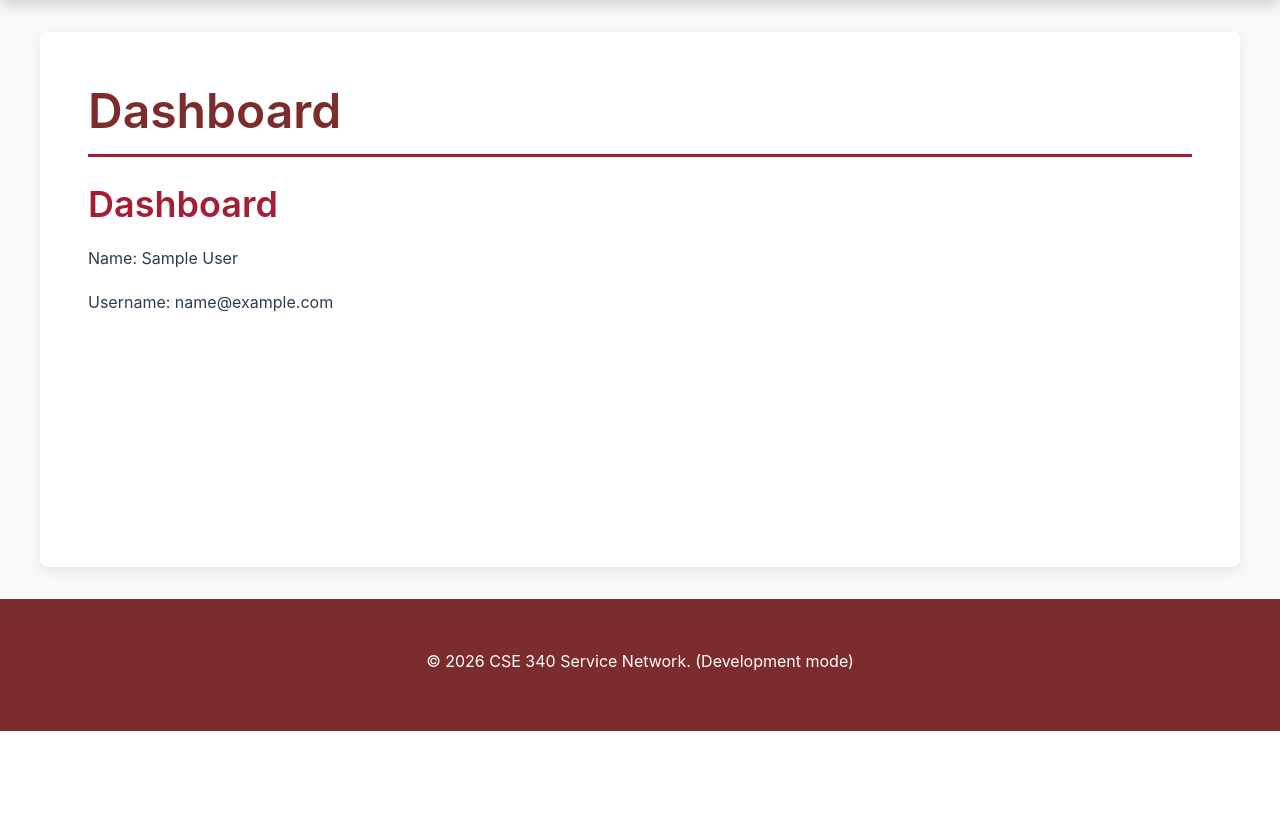
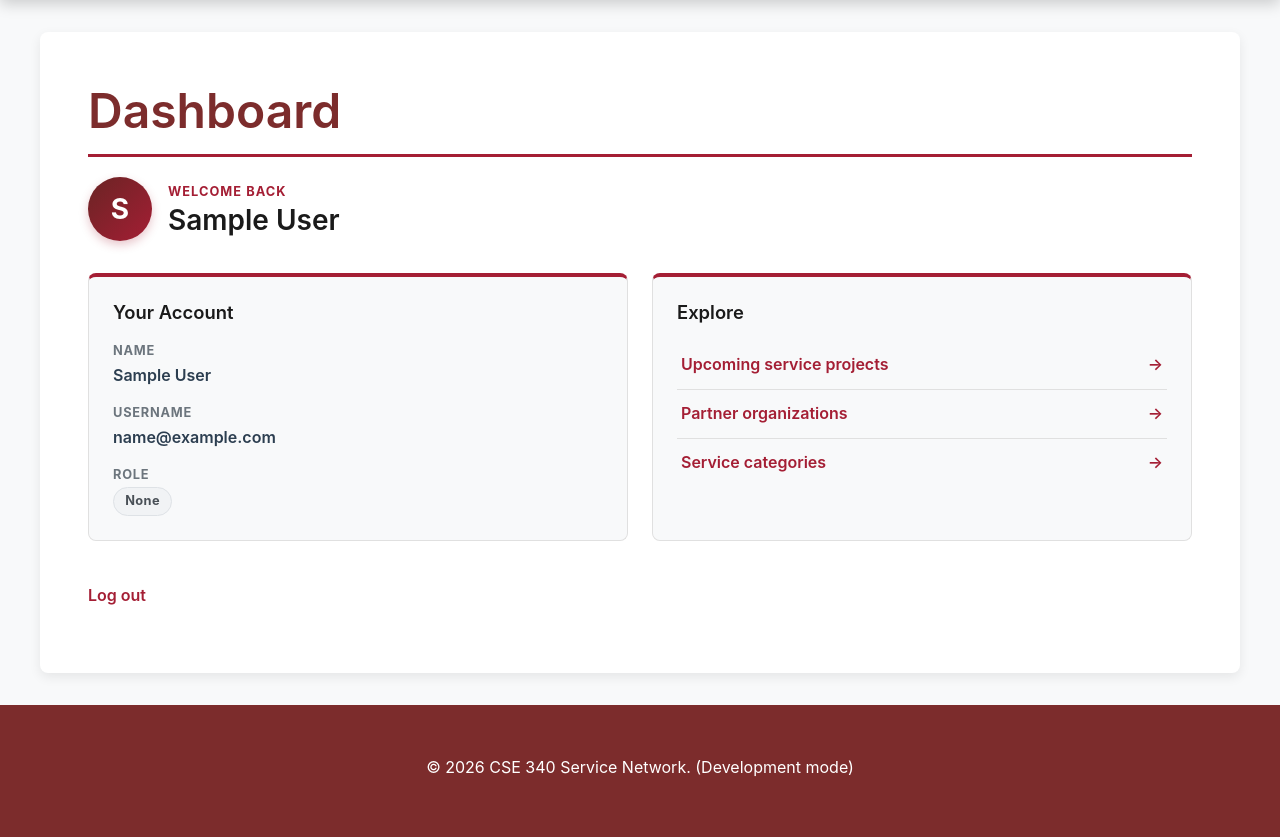
Before and after one commit to niels012/cse340-course-repo, a Node server app: page /dashboard in a window 1280 px wide. Shown: the part 69-906 px from the top of the page. Before the commit the page ends 800 px from the top, so only its background shows below. Run offline with Node 20, Linux system fonts and the light colour scheme; the visitor is signed in with stand-in values (Sample User, id 1).

Commit message:
style: redesign dashboard with welcome header, account and explore cards, and admin tools; remove duplicate heading

```diff
--- a/public/css/main.css
+++ b/public/css/main.css
@@ -1208,3 +1208,141 @@ main form button[type="submit"]:focus-visible {
     background-color: #f1f3f5;
     border-color: #dee2e6;
 }
+
+/* ========================================
+   Dashboard
+   ======================================== */
+.dashboard-welcome {
+    display: flex;
+    align-items: center;
+    gap: 1rem;
+    margin-bottom: 2rem;
+}
+
+.dashboard-avatar {
+    display: inline-flex;
+    align-items: center;
+    justify-content: center;
+    width: 3.5rem;
+    height: 3.5rem;
+    flex-shrink: 0;
+    font-size: 1.5rem;
+    font-weight: 700;
+    color: #ffffff;
+    background: linear-gradient(135deg, #6a2424 0%, #a41e34 100%);
+    border-radius: 50%;
+    box-shadow: 0 4px 10px rgba(164, 30, 52, 0.25);
+}
+
+.dashboard-eyebrow {
+    margin: 0;
+    font-size: 0.8rem;
+    font-weight: 700;
+    letter-spacing: 0.08em;
+    text-transform: uppercase;
+    color: #a41e34;
+}
+
+body > main .dashboard-name {
+    margin: 0;
+    font-size: 1.75rem;
+    line-height: 1.2;
+    color: #1a1a1a;
+    overflow-wrap: anywhere;
+}
+
+.dashboard-grid {
+    display: grid;
+    grid-template-columns: 1fr;
+    gap: 1.5rem;
+    margin-bottom: 1.5rem;
+}
+
+.dash-card {
+    padding: 1.5rem;
+    background-color: #f8f9fa;
+    border: 1px solid #e0e0e0;
+    border-top: 4px solid #a41e34;
+    border-radius: 8px;
+}
+
+body > main .dash-card h3 {
+    margin: 0 0 1rem;
+    font-size: 1.15rem;
+    color: #1a1a1a;
+}
+
+.dash-card-admin {
+    grid-column: 1 / -1; /* full width under the two smaller cards */
+    background-color: #fdf6f7;
+}
+
+.dash-card-text {
+    margin-bottom: 1rem;
+    color: #5a6268;
+}
+
+/* Account details: label above value */
+.profile-list {
+    display: grid;
+    gap: 0.9rem;
+    margin: 0;
+}
+
+.profile-list dt {
+    font-size: 0.8rem;
+    font-weight: 700;
+    letter-spacing: 0.06em;
+    text-transform: uppercase;
+    color: #6c757d; /* 4.7:1 on the card background */
+}
+
+.profile-list dd {
+    margin: 0.1rem 0 0;
+    font-weight: 600;
+    color: #2c3e50;
+    overflow-wrap: anywhere;
+}
+
+/* Quick links */
+.dash-links {
+    list-style: none;
+    margin: 0;
+    padding: 0;
+}
+
+.dash-links li + li {
+    border-top: 1px solid #e0e0e0;
+}
+
+.dash-links a {
+    display: flex;
+    justify-content: space-between;
+    align-items: center;
+    padding: 0.7rem 0.25rem;
+    font-weight: 600;
+}
+
+.dash-links a:hover,
+.dash-links a:focus-visible {
+    text-decoration: none;
+    background-color: #fdf2f4;
+}
+
+.dash-actions {
+    display: flex;
+    flex-wrap: wrap;
+    gap: 0.75rem;
+}
+
+@media (min-width: 768px) {
+    .dashboard-grid {
+        grid-template-columns: repeat(2, minmax(0, 1fr));
+    }
+
+    .dashboard-avatar {
+        width: 4rem;
+        height: 4rem;
+        font-size: 1.75rem;
+    }
+}
--- a/src/controllers/users.js
+++ b/src/controllers/users.js
@@ -127,7 +127,8 @@ const showDashboard = (req, res) => {
     res.render('dashboard', {
         title: 'Dashboard',
         name: user.name,
-        email: user.email
+        email: user.email,
+        role: user.role_name
     });
 };
 
--- a/src/views/dashboard.ejs
+++ b/src/views/dashboard.ejs
@@ -3,17 +3,60 @@
 <main>
     <h1><%= title %></h1>
 
-    <h2>Dashboard</h2>
-    <p>Name: <%= name %></p>
-    <p>Username: <%= email %></p>
+    <% const isAdmin = user && user.role_name === 'admin'; %>
 
-    <%# Only admins see the link to the users page (user is set in server.js) %>
-    <% if (user && user.role_name === 'admin') { %>
-        <div class="page-actions">
-            <a class="btn btn-primary" href="/users">View All Users</a>
+    <section class="dashboard-welcome" aria-labelledby="welcome-heading">
+        <span class="dashboard-avatar" aria-hidden="true"><%= (name || '?').trim().charAt(0).toUpperCase() %></span>
+        <div>
+            <p class="dashboard-eyebrow">Welcome back</p>
+            <h2 id="welcome-heading" class="dashboard-name"><%= name %></h2>
         </div>
-    <% } %>
+    </section>
 
+    <div class="dashboard-grid">
+        <section class="dash-card" aria-labelledby="account-heading">
+            <h3 id="account-heading">Your Account</h3>
+            <dl class="profile-list">
+                <div>
+                    <dt>Name</dt>
+                    <dd><%= name %></dd>
+                </div>
+                <div>
+                    <dt>Username</dt>
+                    <dd><%= email %></dd>
+                </div>
+                <div>
+                    <dt>Role</dt>
+                    <dd><span class="role-badge role-<%= role || 'none' %>"><%= role || 'none' %></span></dd>
+                </div>
+            </dl>
+        </section>
+
+        <section class="dash-card" aria-labelledby="explore-heading">
+            <h3 id="explore-heading">Explore</h3>
+            <ul class="dash-links">
+                <li><a href="/projects">Upcoming service projects <span aria-hidden="true">&rarr;</span></a></li>
+                <li><a href="/organizations">Partner organizations <span aria-hidden="true">&rarr;</span></a></li>
+                <li><a href="/categories">Service categories <span aria-hidden="true">&rarr;</span></a></li>
+            </ul>
+        </section>
+
+        <%# Only admins see the admin tools, including the link to the users page (user is set in server.js) %>
+        <% if (isAdmin) { %>
+            <section class="dash-card dash-card-admin" aria-labelledby="admin-heading">
+                <h3 id="admin-heading">Admin Tools</h3>
+                <p class="dash-card-text">Manage the people and content of the CSE 340 Service Network.</p>
+                <div class="dash-actions">
+                    <a class="btn btn-primary" href="/users">View All Users</a>
+                    <a class="btn btn-outline" href="/new-organization">Add Organization</a>
+                    <a class="btn btn-outline" href="/new-project">Add Project</a>
+                    <a class="btn btn-outline" href="/new-category">Add Category</a>
+                </div>
+            </section>
+        <% } %>
+    </div>
+
+    <p><a class="back-link" href="/logout">Log out</a></p>
 </main>
 
 <%- include('partials/footer') %>
```
